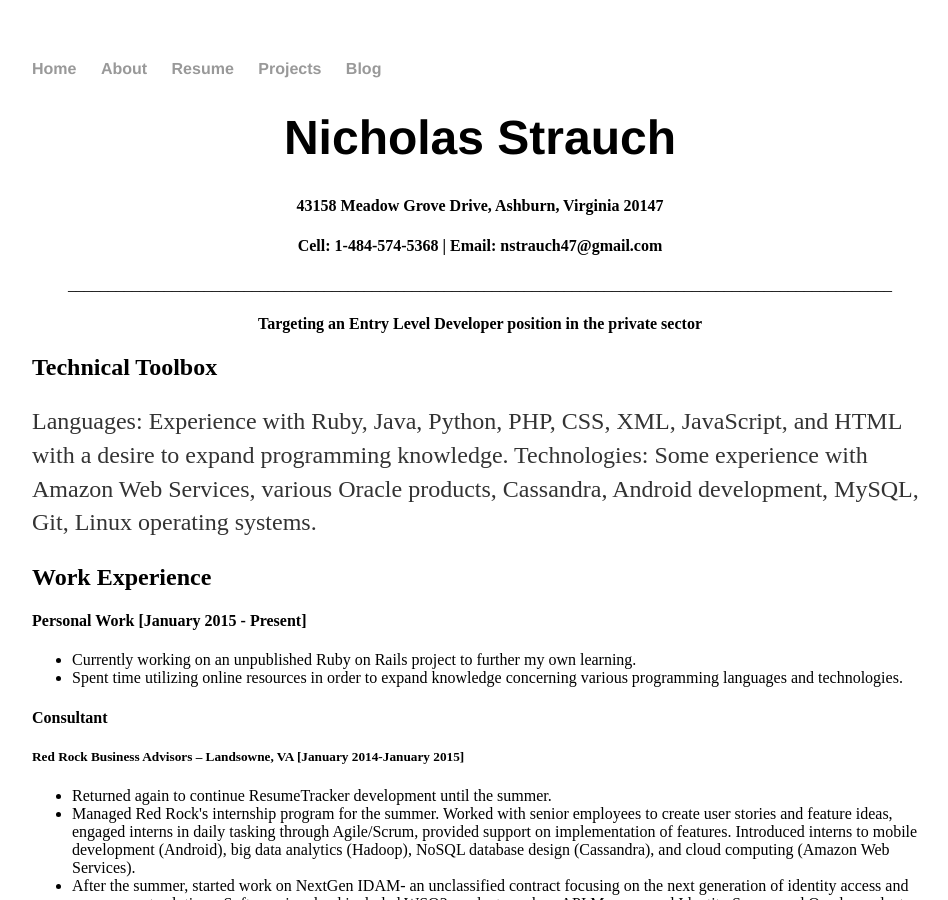
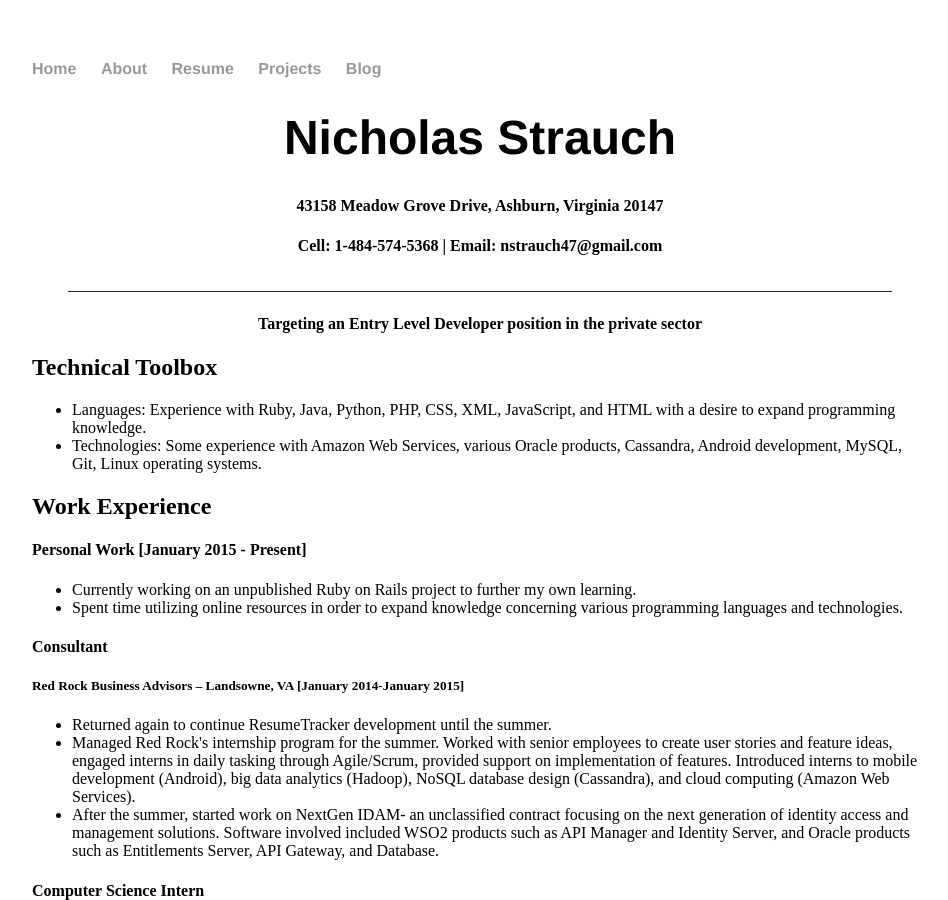
Before and after one commit to NickStrauch/NickStrauch.github.io, a Jekyll site: the page built from resume/index.html, in a window 1280 px wide and 900 px high. Shown: the whole window, without its empty margins (160-1108 px from the left). Built offline with Jekyll 4.4.1, drawn with Linux system fonts in a browser that asks for light colours; some of the changed lines change nothing that is shown.

Commit message:
Update index.html

```diff
--- a/resume/index.html
+++ b/resume/index.html
@@ -12,9 +12,10 @@
 
 <h2>Technical Toolbox</h2>
 
-<p>Languages: Experience with Ruby, Java, Python, PHP, CSS, XML, JavaScript, and HTML with a desire to expand programming knowledge.
-Technologies: Some experience with Amazon Web Services, various Oracle products, Cassandra, Android development, MySQL, Git, Linux operating systems. </p>
-
+<ul>
+<li>Languages: Experience with Ruby, Java, Python, PHP, CSS, XML, JavaScript, and HTML with a desire to expand programming knowledge.</li>
+<li>Technologies: Some experience with Amazon Web Services, various Oracle products, Cassandra, Android development, MySQL, Git, Linux operating systems. </li>
+</ul>
 <h2> Work Experience</h2>
 
 <h4> Personal Work [January 2015 - Present] </h4>
```
